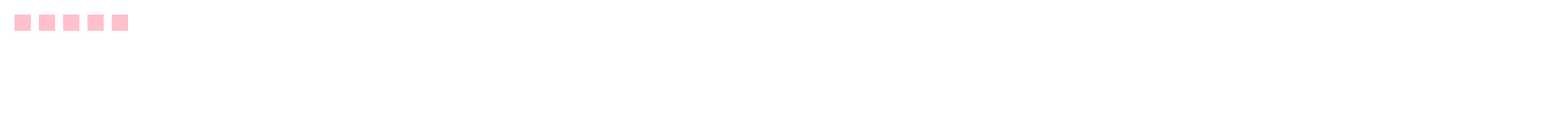
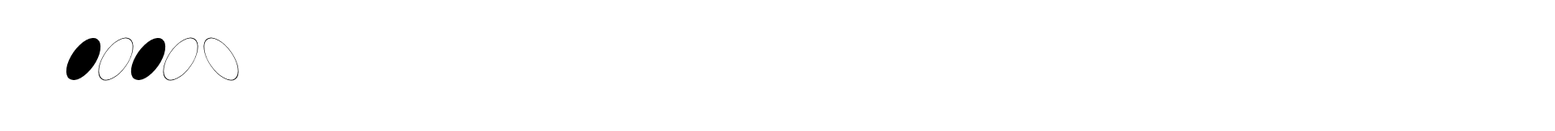
Before and after one commit to tikasa/KTT, a plain HTML site: page index.html in a window 1280 px wide. Shown: the top 162 px of the page at 81% size, 1920 px wide, since content can reach past the window. Drawn offline with Linux system fonts and the light colour scheme.

Commit message:
working puikula

```diff
--- a/index.html
+++ b/index.html
@@ -5,8 +5,10 @@
         </title>
     </head>
     <body>
-        <canvas id="canvas"></canvas>
+        <canvas id="canvas"width="10000" height="10000"></canvas>
 
-        <script src="index.js"></script>
+        <script src="index.js">
+
+        </script>
     </body>
 </html>
--- a/index.js
+++ b/index.js
@@ -1,12 +1,121 @@
-function drawCell(ctx,x,y){
-    ctx.fillStyle = 'pink';
-    ctx.fillRect(x,y,20,20);
-};
-
-
 const canvas = document.getElementById("canvas");
 const ctx = canvas.getContext('2d');
 
-for(let i=0;i<5;i++){
-    drawCell(ctx,10+30*i,10);
+
+
+
+
+
+function drawGraySquare(x,y,leveys, korkeus){
+
+    ctx.fillStyle='rgb(192,192,192)';
+
+    ctx.fillRect(x,y,leveys, korkeus);
+
 }
+
+function piirraSoikio(){//kaarilla
+    ctx.beginPath();
+    ctx.moveTo(25,25);
+    ctx.bezierCurveTo(40,65, 40, 105, 25, 150);
+    ctx.stroke();
+}
+
+function drawWhiteSquare(x,y,leveys,korkeus){
+    ctx.fillStyle='rgb(255, 250, 250)';
+
+    ctx.fillRect(x,y,leveys,korkeus);
+}
+
+
+//drawForwardPipWhite(60,35);
+//drawForwardPipWhite(130,35);
+//drawForwardPipWhite(200,35);
+
+
+//drawForwardPipWhite(60,100);
+//drawForwardPipWhite(170,100);
+//drawForwardPipWhite(240,100);
+
+//drawForwardPipWhite(140,165);
+//drawForwardPipWhite(210,165);
+//drawForwardPipWhite(280,165);
+
+
+ctx.strokeStyle='black';
+
+
+function piirraMustaPuikula(x,y){
+
+    ctx.fillStyle='black';
+
+    ctx.beginPath();
+    ctx.translate((x+15),(y+30));
+    ctx.rotate((Math.PI / 180) * 35);
+    ctx.scale(0.5,1);
+    ctx.arc(0,0,30,0,Math.PI*2,true);
+    ctx.fill();
+    ctx.resetTransform();
+}
+
+function piirraValkeaPuikula(x,y){
+
+    ctx.strokeStyle='black';
+
+    ctx.beginPath();
+    ctx.translate((x+15),(y+30));
+    ctx.rotate((Math.PI / 180) * 35);
+    ctx.scale(0.5,1);
+    ctx.arc(0,0,30,0,Math.PI*2,true);
+    ctx.stroke();
+    ctx.resetTransform();
+}
+
+function piirraMustaPuikulaTaakse(x,y){
+
+    ctx.fillStyle='black';
+
+    ctx.beginPath();
+    ctx.translate((x+15),(y+30));
+    ctx.rotate((Math.PI / 180) * -35);
+    ctx.scale(0.5,1);
+    ctx.arc(0,0,30,0,Math.PI*2,true);
+    ctx.fill();
+    ctx.resetTransform();
+}
+
+function piirraValkeaPuikulaTaakse(x,y){
+    ctx.fillStroke='black';
+
+    ctx.beginPath();
+    ctx.translate((x+15),(y+30));
+    ctx.rotate((Math.PI / 180) * -35);
+    ctx.scale(0.5,1);
+    ctx.arc(0,0,30,0,Math.PI*2,true);
+    ctx.stroke();
+    ctx.resetTransform()
+
+}
+
+
+//for(i=0;i<6;i++){
+//    for (j=0;j<6;j++){
+ //       piirraValkeaPuikulaTaakse(80+i*40,35+j*65);
+   // }
+
+//}
+
+let x=80;
+let y=35;
+
+for(i=0;i<6;i++){
+    x+=i*40;
+    console.log(x);
+}
+piirraMustaPuikula(80,35);
+piirraValkeaPuikula(120,35);
+piirraMustaPuikula(160,35)
+piirraValkeaPuikula(200,35);
+
+
+piirraValkeaPuikulaTaakse(250,35);
```
